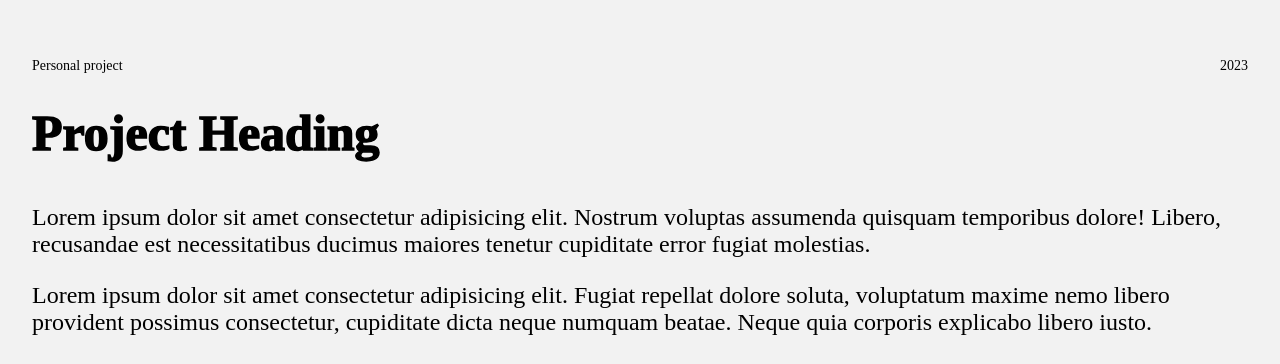
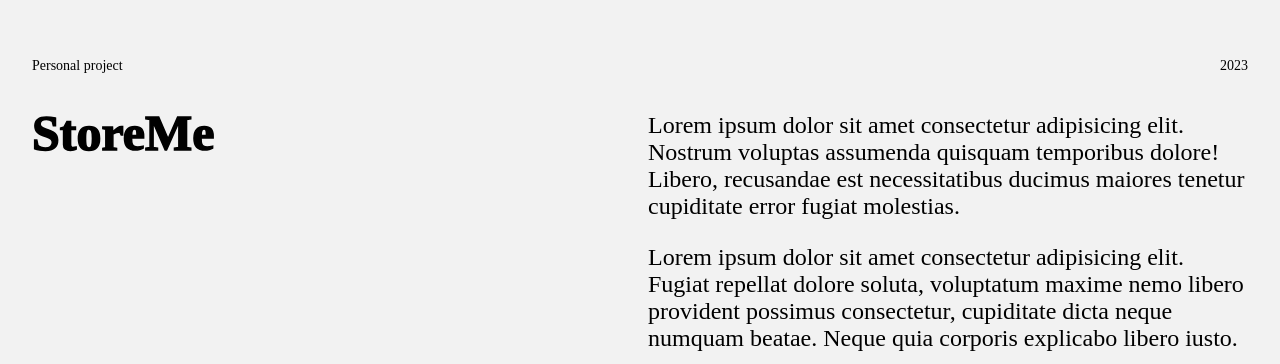
Before and after one commit to edodollon/Portfolio-23, a React (Vite) app: page /Storage-App in a window 1280 px wide. Shown: the part 588-952 px from the top of the page. Built offline with nearby package versions, Linux system fonts and the light colour scheme.

Commit message:
update page structure/headings of other project pages

```diff
--- a/src/routes/ClydePage.jsx
+++ b/src/routes/ClydePage.jsx
@@ -12,21 +12,23 @@ export default function ClydePage() {
             <p>Personal project</p>
             <p>2022</p>
           </div>
-          <h1 className="project-heading">Project Heading</h1>
+          <section className="project-info-section">
+            <h1 className="project-heading">2023 Portfolio</h1>
             <div className="project-description-wrapper">
               <p>
                 Lorem ipsum dolor sit amet consectetur adipisicing elit. Nostrum
-              voluptas assumenda quisquam temporibus dolore! Libero, recusandae
-              est necessitatibus ducimus maiores tenetur cupiditate error fugiat
-              molestias.
+                voluptas assumenda quisquam temporibus dolore! Libero,
+                recusandae est necessitatibus ducimus maiores tenetur cupiditate
+                error fugiat molestias.
               </p>
               <p>
                 Lorem ipsum dolor sit amet consectetur adipisicing elit. Fugiat
                 repellat dolore soluta, voluptatum maxime nemo libero provident
-              possimus consectetur, cupiditate dicta neque numquam beatae. Neque
-              quia corporis explicabo libero iusto.
+                possimus consectetur, cupiditate dicta neque numquam beatae.
+                Neque quia corporis explicabo libero iusto.
               </p>
             </div>
+          </section>
         </div>
       </section>
     </div>
--- a/src/routes/PokemonLibrary.jsx
+++ b/src/routes/PokemonLibrary.jsx
@@ -13,7 +13,7 @@ export default function PokemonPage() {
             <p>2022</p>
           </div>
           <section className="project-info-section">
-            <h1 className="project-heading">Project Heading</h1>
+            <h1 className="project-heading">The Pokemon Library</h1>
             <div className="project-description-wrapper">
               <p>
                 Lorem ipsum dolor sit amet consectetur adipisicing elit. Nostrum
--- a/src/routes/StoragePage.jsx
+++ b/src/routes/StoragePage.jsx
@@ -12,21 +12,23 @@ export default function StoragePage() {
             <p>Personal project</p>
             <p>2023</p>
           </div>
-          <h1 className="project-heading">Project Heading</h1>
+          <section className="project-info-section">
+            <h1 className="project-heading">StoreMe</h1>
             <div className="project-description-wrapper">
               <p>
                 Lorem ipsum dolor sit amet consectetur adipisicing elit. Nostrum
-              voluptas assumenda quisquam temporibus dolore! Libero, recusandae
-              est necessitatibus ducimus maiores tenetur cupiditate error fugiat
-              molestias.
+                voluptas assumenda quisquam temporibus dolore! Libero,
+                recusandae est necessitatibus ducimus maiores tenetur cupiditate
+                error fugiat molestias.
               </p>
               <p>
                 Lorem ipsum dolor sit amet consectetur adipisicing elit. Fugiat
                 repellat dolore soluta, voluptatum maxime nemo libero provident
-              possimus consectetur, cupiditate dicta neque numquam beatae. Neque
-              quia corporis explicabo libero iusto.
+                possimus consectetur, cupiditate dicta neque numquam beatae.
+                Neque quia corporis explicabo libero iusto.
               </p>
             </div>
+          </section>
         </div>
       </section>
     </div>
--- a/src/styles/projectPage.scss
+++ b/src/styles/projectPage.scss
@@ -24,6 +24,7 @@
   .project-info-section {
     @media only screen and (min-width: 768px) {
       display: flex;
+      column-gap: 1rem;
     }
   }
 
```
Lines whose indentation alone changed are shown as unchanged.
